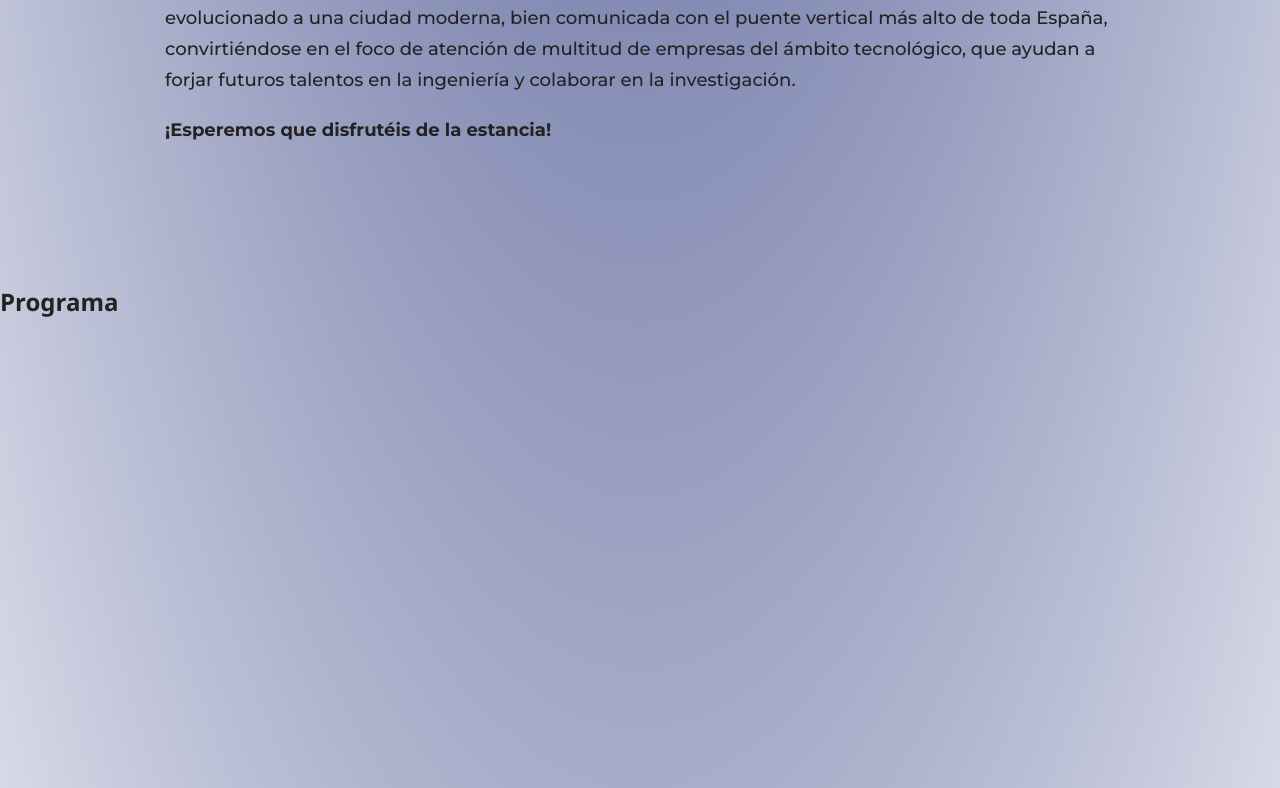
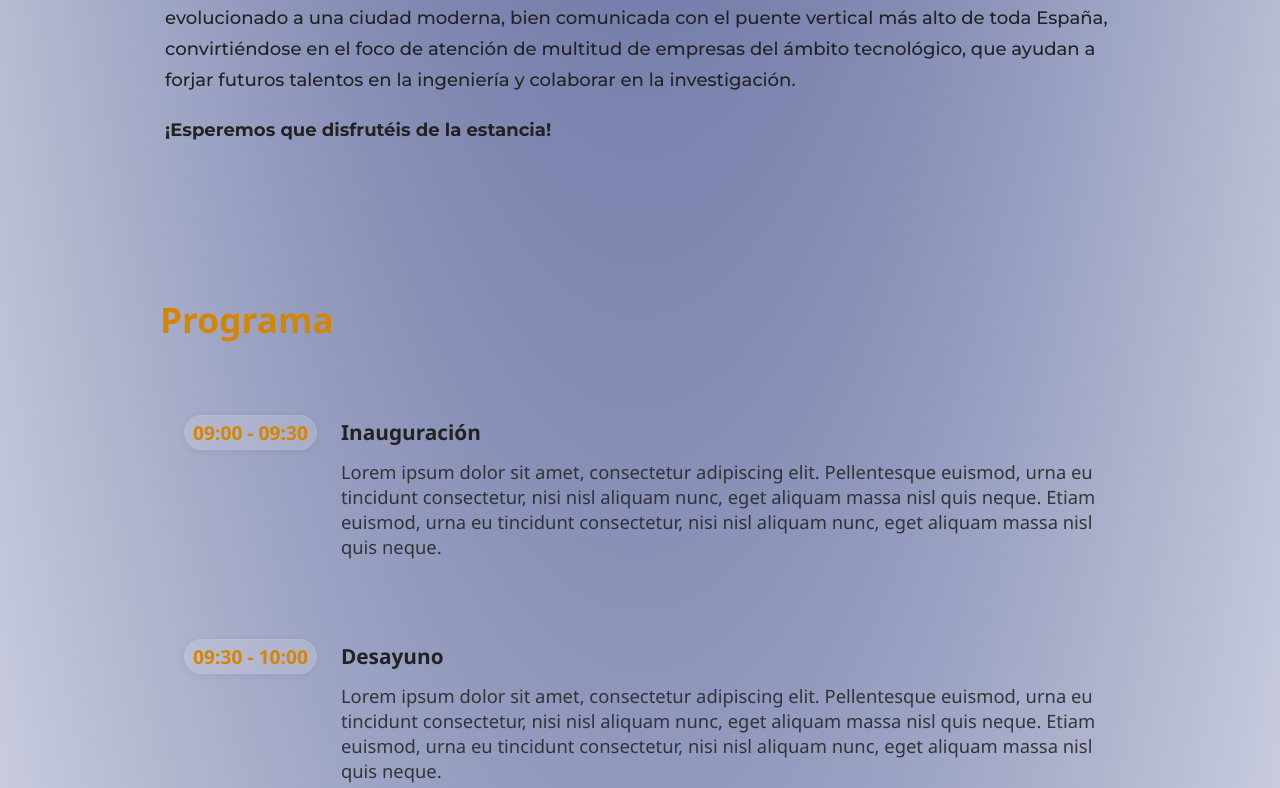
Before and after one commit to fernandomartin18/clmDigital, a React (Vite) app: page / in a window 1280 px wide. Shown: the part 1656-2444 px from the top of the page. Built offline with nearby package versions, Linux system fonts and the light colour scheme.

Commit message:
Estructura del planing para pc

```diff
--- /dev/null
+++ b/src/components/Programa.jsx
@@ -0,0 +1,68 @@
+import '../css/Programa.css'
+
+const actividades = [
+  {
+    hora: ' 09:00 - 09:30',
+    titulo: 'Inauguración',
+    descripcion: 'Lorem ipsum dolor sit amet, consectetur adipiscing elit. Pellentesque euismod, urna eu tincidunt consectetur, nisi nisl aliquam nunc, eget aliquam massa nisl quis neque. Etiam euismod, urna eu tincidunt consectetur, nisi nisl aliquam nunc, eget aliquam massa nisl quis neque.'
+  },
+  {
+    hora: ' 09:30 - 10:00',
+    titulo: 'Desayuno',
+    descripcion: 'Lorem ipsum dolor sit amet, consectetur adipiscing elit. Pellentesque euismod, urna eu tincidunt consectetur, nisi nisl aliquam nunc, eget aliquam massa nisl quis neque. Etiam euismod, urna eu tincidunt consectetur, nisi nisl aliquam nunc, eget aliquam massa nisl quis neque.'
+  },
+  {
+    hora: ' 10:00 - 11:00',
+    titulo: 'Charla: IA que se avecina',
+    descripcion: 'Lorem ipsum dolor sit amet, consectetur adipiscing elit. Pellentesque euismod, urna eu tincidunt consectetur, nisi nisl aliquam nunc, eget aliquam massa nisl quis neque. Etiam euismod, urna eu tincidunt consectetur, nisi nisl aliquam nunc, eget aliquam massa nisl quis neque.'
+  },
+  {
+    hora: ' 11:00 - 12:00',
+    titulo: 'Ponente 1',
+    descripcion: 'Lorem ipsum dolor sit amet, consectetur adipiscing elit. Pellentesque euismod, urna eu tincidunt consectetur, nisi nisl aliquam nunc, eget aliquam massa nisl quis neque. Etiam euismod, urna eu tincidunt consectetur, nisi nisl aliquam nunc, eget aliquam massa nisl quis neque.'
+  },
+  {
+    hora: ' 12:00 - 13:00',
+    titulo: 'Ponente 2',
+    descripcion: 'Lorem ipsum dolor sit amet, consectetur adipiscing elit. Pellentesque euismod, urna eu tincidunt consectetur, nisi nisl aliquam nunc, eget aliquam massa nisl quis neque. Etiam euismod, urna eu tincidunt consectetur, nisi nisl aliquam nunc, eget aliquam massa nisl quis neque.'
+  },
+  {
+    hora: ' 13:00 - 14:00',
+    titulo: 'Mesa redonda con empresas',
+    descripcion: 'Lorem ipsum dolor sit amet, consectetur adipiscing elit. Pellentesque euismod, urna eu tincidunt consectetur, nisi nisl aliquam nunc, eget aliquam massa nisl quis neque. Etiam euismod, urna eu tincidunt consectetur, nisi nisl aliquam nunc, eget aliquam massa nisl quis neque.'
+  },
+  {
+    hora: ' 14:00 - 14:30',
+    titulo: 'Clausura',
+    descripcion: 'Lorem ipsum dolor sit amet, consectetur adipiscing elit. Pellentesque euismod, urna eu tincidunt consectetur, nisi nisl aliquam nunc, eget aliquam massa nisl quis neque. Etiam euismod, urna eu tincidunt consectetur, nisi nisl aliquam nunc, eget aliquam massa nisl quis neque.'
+  },
+  {
+    hora: ' 14:30 - 15:30',
+    titulo: 'Comida: Vino Español',
+    descripcion: 'Lorem ipsum dolor sit amet, consectetur adipiscing elit. Pellentesque euismod, urna eu tincidunt consectetur, nisi nisl aliquam nunc, eget aliquam massa nisl quis neque. Etiam euismod, urna eu tincidunt consectetur, nisi nisl aliquam nunc, eget aliquam massa nisl quis neque.'
+  },
+  {
+    hora: ' 16:00 - 20:00',
+    titulo: 'Actividades Santa Tecla',
+    descripcion: 'Lorem ipsum dolor sit amet, consectetur adipiscing elit. Pellentesque euismod, urna eu tincidunt consectetur, nisi nisl aliquam nunc, eget aliquam massa nisl quis neque. Etiam euismod, urna eu tincidunt consectetur, nisi nisl aliquam nunc, eget aliquam massa nisl quis neque.'
+  }
+]
+
+export default function Programa() {
+  return (
+    <div className="programa-container">
+      <h1 className="programa-title">Programa</h1>
+      <div className="programa-list">
+        {actividades.map((act, idx) => (
+          <div className="programa-item" key={idx}>
+            <div className="programa-hora">{act.hora}</div>
+            <div className="programa-info">
+              <div className="programa-titulo">{act.titulo}</div>
+              <div className="programa-descripcion">{act.descripcion}</div>
+            </div>
+          </div>
+        ))}
+      </div>
+    </div>
+  )
+}
--- a/src/css/Inicio.css
+++ b/src/css/Inicio.css
@@ -29,6 +29,14 @@
     transparent 100%
   );
   mask-image: linear-gradient(
+    to bottom,
+    black 0%,
+    black 85%,
+    rgba(0,0,0,0.10) 97%,
+    transparent 100%
+  );
+  /* Añade la propiedad estándar para compatibilidad */
+  mask: linear-gradient(
     to bottom,
     black 0%,
     black 85%,
@@ -363,6 +371,14 @@
       rgba(0,0,0,0.10) 97%,
       transparent 100%
     );
+    /* Añade la propiedad estándar para compatibilidad */
+    mask: linear-gradient(
+      to bottom,
+      black 0%,
+      black 85%,
+      rgba(0,0,0,0.10) 97%,
+      transparent 100%
+    );
   }
   .inicio-hero-overlay {
     padding: 0 0.5rem;
@@ -417,6 +433,14 @@
       transparent 100%
     );
     mask-image: linear-gradient(
+      to bottom,
+      black 0%,
+      black 85%,
+      rgba(0,0,0,0.10) 97%,
+      transparent 100%
+    );
+    /* Añade la propiedad estándar para compatibilidad */
+    mask: linear-gradient(
       to bottom,
       black 0%,
       black 85%,
--- /dev/null
+++ b/src/css/Programa.css
@@ -0,0 +1,58 @@
+.programa-container {
+  width: 75%;
+  margin: 0 auto;
+  padding: 0rem 1.2rem;
+}
+
+.programa-title {
+  font-size: 2.2rem;
+  font-weight: bold;
+  margin-bottom: 3rem;
+  text-align: flex-start;
+  color: var(--primary, #e79608);
+
+}
+
+.programa-list {
+  display: flex;
+  flex-direction: column;
+  gap: 2rem;
+}
+
+.programa-item {
+  display: flex;
+  gap: 1.5rem;
+  align-items: flex-start;
+  padding: 1.5rem;
+}
+
+.programa-hora {
+  min-width: 110px;
+  font-weight: bold;
+  font-size: 1.2rem;
+  color: var(--primary, #0072ce);
+  background: rgba(255, 255, 255, 0.158);
+  border-radius: 32px;
+  padding: 0.2rem 0.5rem;
+  backdrop-filter: blur(0.7px);
+  -webkit-backdrop-filter: blur(0.7px);
+  box-shadow: 0 2px 8px 0 rgba(0,0,0,0.06);
+  border: 1px solid rgba(200,200,200,0.18);
+}
+
+.programa-info {
+  flex: 1;
+}
+
+.programa-titulo {
+  font-size: 1.3rem;
+  font-weight: 600;
+  margin-bottom: 0.8rem;
+  margin-top: 0.2rem;
+}
+
+.programa-descripcion {
+  font-size: 1.15rem;
+  color: var(--text, #222);
+  opacity: 0.85;
+}
--- a/src/pages/Home.jsx
+++ b/src/pages/Home.jsx
@@ -2,6 +2,7 @@ import { useRef, useState, useEffect } from 'react'
 import themes from '../styles/themes'
 import Navbar from '../components/Navbar'
 import Inicio from '../components/Inicio'
+import Programa from '../components/Programa'
 
 export default function Home({ theme, toggleTheme }) {
   const [activeSection, setActiveSection] = useState('inicio')
@@ -107,7 +108,7 @@ export default function Home({ theme, toggleTheme }) {
           <Inicio />
         </section>
         <section ref={sections.programa} style={{ minHeight: '100vh', padding: '4rem 0' }}>
-          <h1>Programa</h1>
+          <Programa />
         </section>
         <section ref={sections.ponentes} style={{ minHeight: '100vh', padding: '4rem 0' }}>
           <h1>Ponentes</h1>
--- a/src/styles/themes.js
+++ b/src/styles/themes.js
@@ -6,7 +6,7 @@ const themes = {
     navbarText: '#222',
     navbarShadow: '0 2px 16px rgba(0,0,0,0.08)',
     gradientBg: 'radial-gradient(ellipse 180% 180% at 50% -10%, #243179ff, #ffffffff 50%)',
-    primary: '#e79608',
+    primary: '#d28604ff',
   },
   dark: {
     background: '#181a1b',
```
